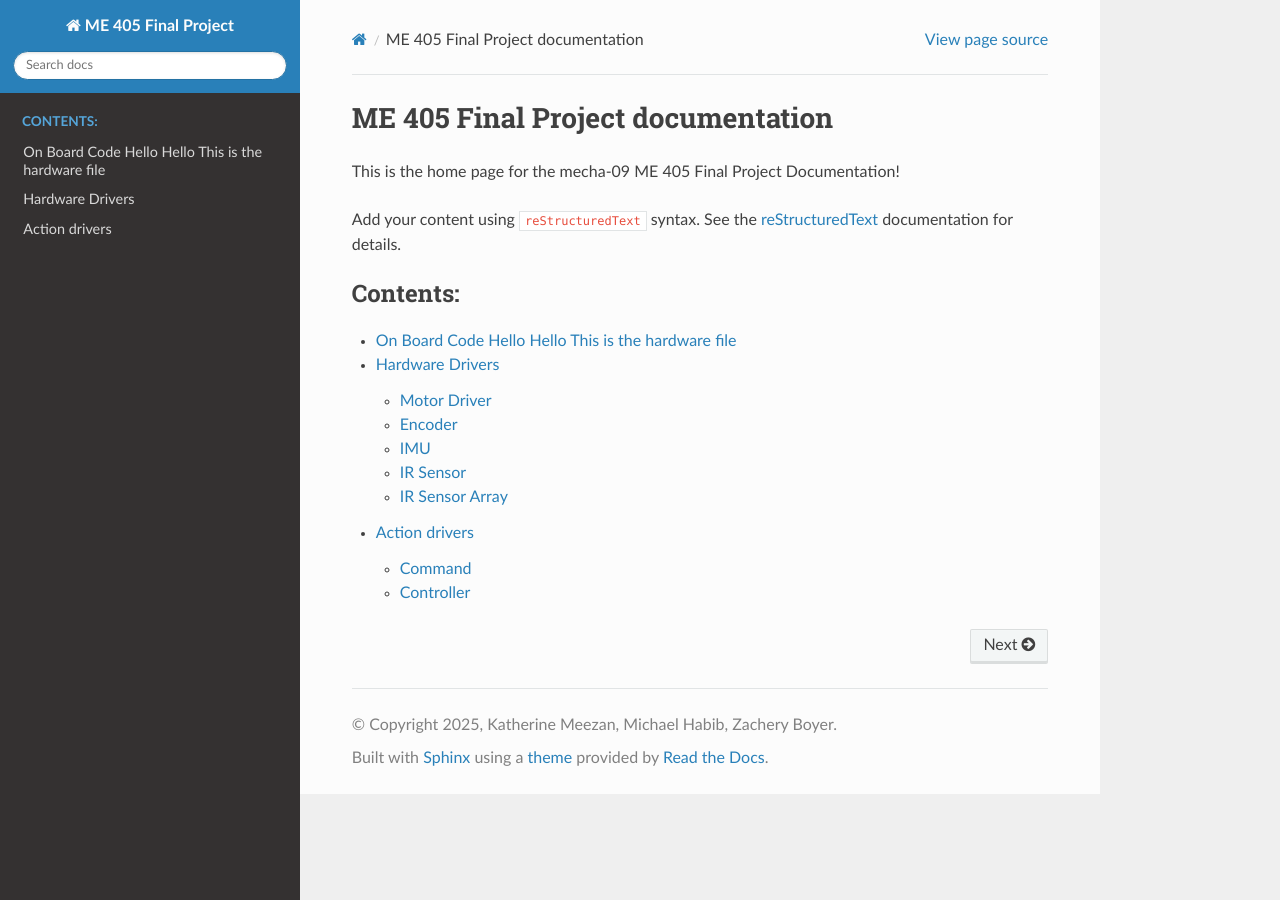
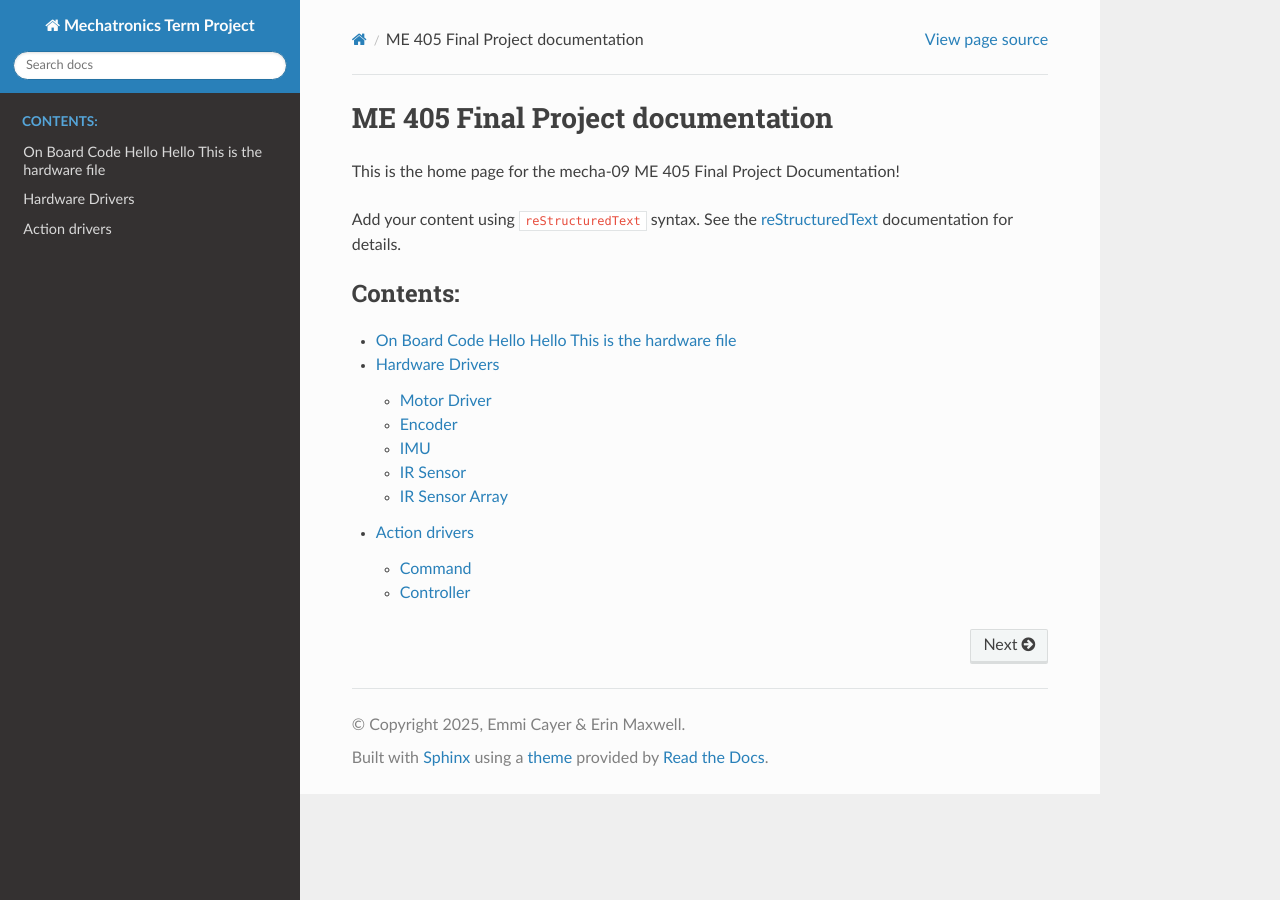
Before and after one commit to emmicayer/Mechatronics-Repository, a Sphinx documentation site: the page built from docs/index.rst, in a window 1280 px wide. Built offline with Sphinx 7.4.7 and the Read the Docs theme 3.1.0, drawn with Linux system fonts in a browser that asks for light colours.

Commit message:
Update conf.py

```diff
--- a/docs/conf.py
+++ b/docs/conf.py
@@ -16,9 +16,9 @@ sys.path.insert(0, os.path.abspath("../Final Term Project/on_board"))
 # -- Project information -----------------------------------------------------
 # https://www.sphinx-doc.org/en/master/usage/configuration.html#project-information
 
-project = 'ME 405 Final Project'
-copyright = '2025, Katherine Meezan, Michael Habib, Zachery Boyer'
-author = 'Katherine Meezan, Michael Habib, Zachery Boyer'
+project = 'Mechatronics Term Project'
+copyright = '2025, Emmi Cayer & Erin Maxwell'
+author = 'Emmi Cayer & Erin Maxwell'
 release = '1'
 
 # -- General configuration ---------------------------------------------------
@@ -42,5 +42,9 @@ autodoc_mock_imports = ["pyb", "time"]
 # -- Options for HTML output -------------------------------------------------
 # https://www.sphinx-doc.org/en/master/usage/configuration.html#options-for-html-output
 
+import sphinx_rtd_theme
+
 html_theme = "sphinx_rtd_theme"
+html_theme_path = [sphinx_rtd_theme.get_html_theme_path()]
+
 html_static_path = ['_static']
```
